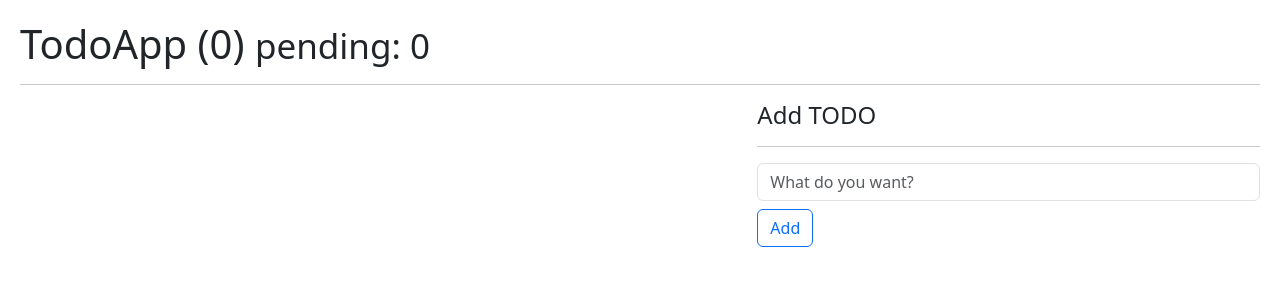
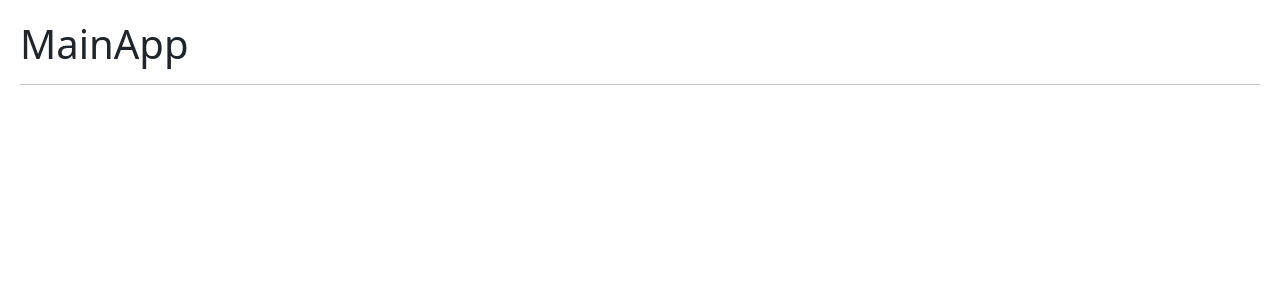
Before and after one commit to sebasGZA/hooks-app, a React (Vite) app: page / in a window 1280 px wide. Shown: the top 300 px of the page. Built offline with nearby package versions, Linux system fonts and the light colour scheme.

Commit message:
react-router-dom

```diff
--- a/package.json
+++ b/package.json
@@ -11,7 +11,8 @@
   "dependencies": {
     "prop-types": "^15.8.1",
     "react": "^18.2.0",
-    "react-dom": "^18.2.0"
+    "react-dom": "^18.2.0",
+    "react-router-dom": "^6.9.0"
   },
   "devDependencies": {
     "@types/react": "^18.0.28",
--- /dev/null
+++ b/src/10-useContext/MainApp.jsx
@@ -0,0 +1,10 @@
+import React from "react";
+
+export const MainApp = () => {
+  return (
+    <>
+      <h1>MainApp</h1>
+      <hr />
+    </>
+  );
+};
--- a/src/main.jsx
+++ b/src/main.jsx
@@ -1,8 +1,8 @@
 import React from "react";
 import ReactDOM from "react-dom/client";
 import "./index.css";
-import { TodoApp } from "./09-useReducer/TodoApp";
-
+import { MainApp } from "./10-useContext/MainApp";
+import { BrowserRouter, createBrowserRouter, RouterProvider } from "react-router-dom";
 
 // import { HooksApp } from "./HooksApp";
 // import { CounterApp } from "./01-useState/CounterApp";
@@ -17,20 +17,12 @@ import { TodoApp } from "./09-useReducer/TodoApp";
 // import { CallBackHook } from "./07-callbacks/CallBackHook";
 // import { Father } from "./08-task-memo/Father";
 // import "./09-useReducer/intro-reducer";
-
+// import { TodoApp } from "./09-useReducer/TodoApp";
 
 ReactDOM.createRoot(document.getElementById("root")).render(
-  // <React.StrictMode>
-  // {/* <HooksApp /> */}
-  // {/* <CounterApp /> */}
-  // {/* <CounterWithCustomHook /> */}
-  // {/* <SimpleForm /> */}
-  // {/* <FormWithCustomHook /> */}
-  // <MultipleCustomHook />
-  // <Memorize/>
-  // <MemoHook />
-  // <CallBackHook />
-  // <Father />
-  <TodoApp />
-  // {/* </React.StrictMode> */}
+  <BrowserRouter>
+    <React.StrictMode>
+      <MainApp />
+    </React.StrictMode>
+  </BrowserRouter>
 );
```
Also changed, not shown: src/10-useContext/AboutPage.jsx (added, +7 -0 lines), src/10-useContext/HomePage.jsx (added, +7 -0 lines), src/10-useContext/LoginPage.jsx (added, +7 -0 lines), 1 other file (tests, documents, lock files or other folders).
